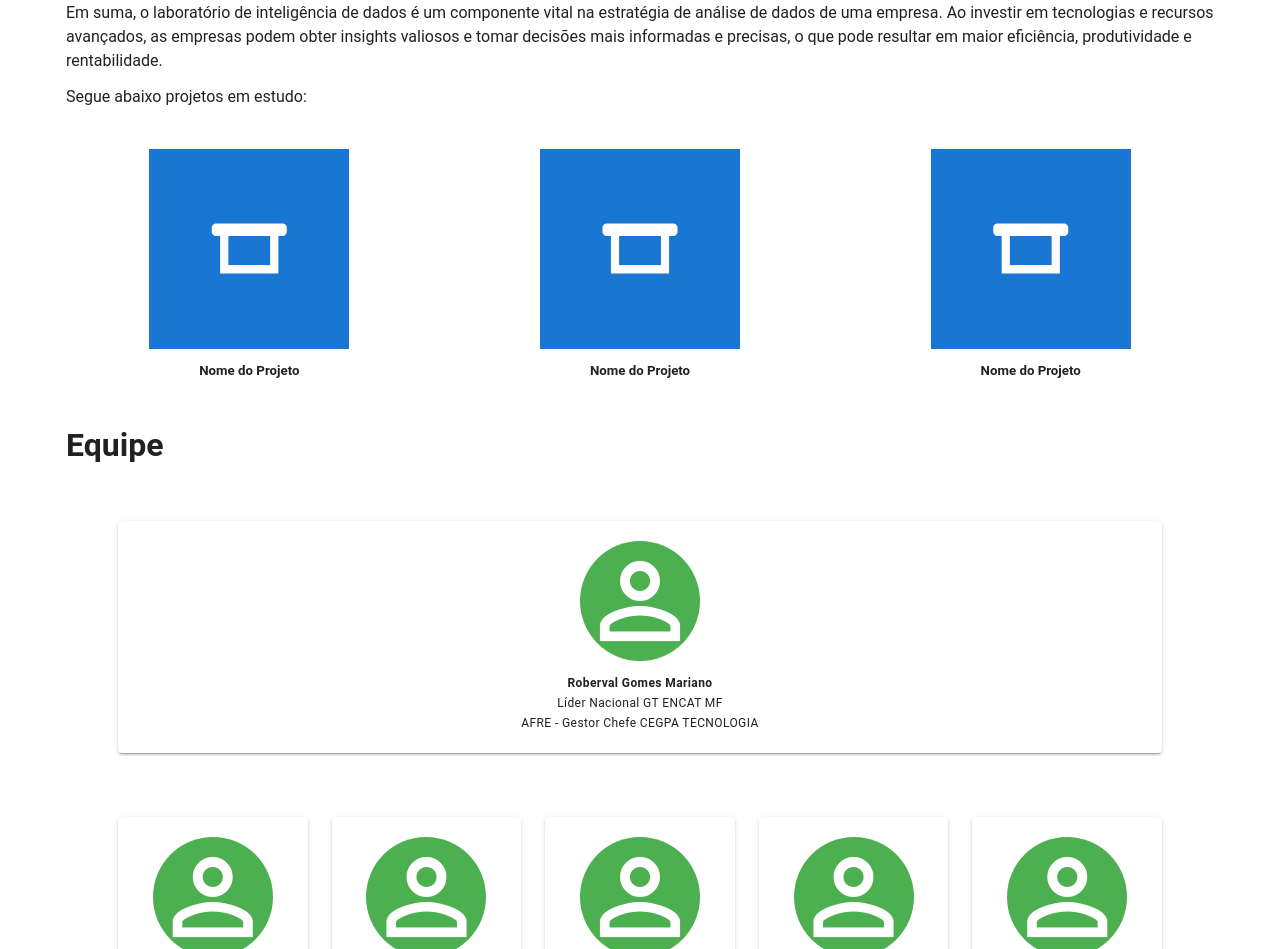
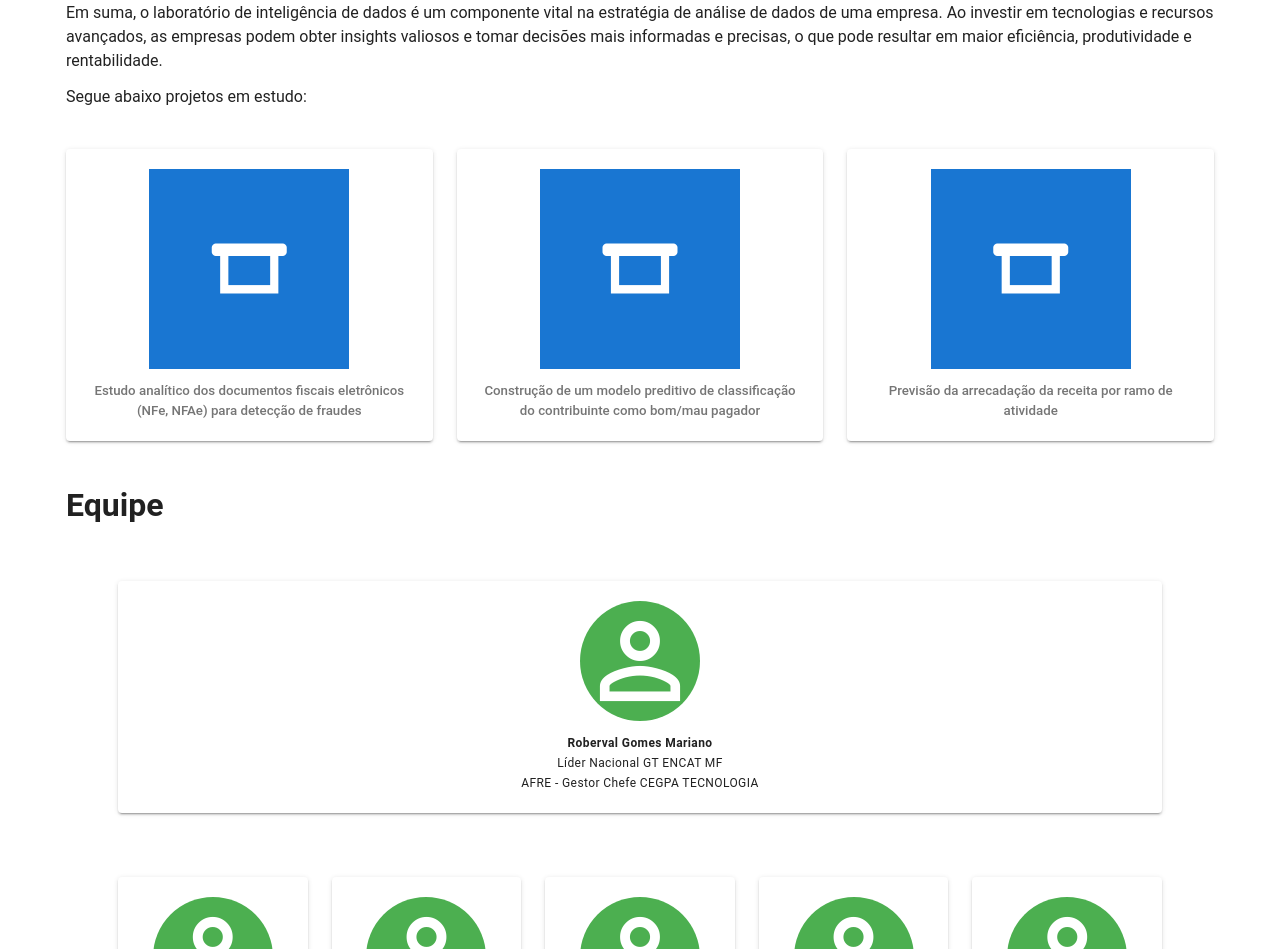
Before and after one commit to Guihumberto/lab-sefaz, a Nuxt app: page / in a window 1280 px wide. Shown: the part 1220-2169 px from the top of the page. Built offline with nearby package versions, Linux system fonts and the light colour scheme.

Commit message:
second commit

```diff
--- a/components/projects.vue
+++ b/components/projects.vue
@@ -1,5 +1,15 @@
 <template>
-    <div>
+     <v-hover
+        v-slot="{ isHovering, props }"
+      >
+        <v-card
+            :elevation="isHovering ? 16 : 2"
+            :class="{ 'on-hover': isHovering }"
+            variant="flat"
+            class="pa-5"
+            to="/project"
+            v-bind="props"
+        >
             <v-avatar
                     size="200"
                     rounded="0"
@@ -7,16 +17,22 @@
             >
                     <v-icon size="100">mdi-projector-screen-variant-outline</v-icon>
             </v-avatar>
-       <h5 class="mt-3">Nome do Projeto</h5>
-    </div>
+            <h5 class="mt-3 text-grey-darken-1 font-weight-medium"> {{ project.name }}</h5>
+        </v-card>
+    </v-hover>
 </template>
 
 <script>
     export default {
-
+        props:{
+            project: Object
+        }
     }
 </script>
 
-<style lang="scss" scoped>
-
+<style lang="sass" scoped>
+.v-card.on-hover.v-theme--dark
+  background-color: rgba(#FFF, 0.8)
+  >.v-card__text
+    color: #000
 </style>
--- a/pages/index.vue
+++ b/pages/index.vue
@@ -61,8 +61,8 @@
             </p>
             <div class="mt-10 text-center">
                 <v-row justify="center">
-                    <v-col v-for="item, i in 3" :key="i">
-                        <projects />
+                    <v-col v-for="item, i in projects" :key="i">
+                        <projects :project="item" />
                     </v-col>
                 </v-row>
             </div>
@@ -156,7 +156,12 @@
                     cargo: "",
                     formacao: "",
                     about: ""
-                }
+                },
+                projects:[
+                    {id: 0, name: "Estudo analítico dos documentos fiscais eletrônicos (NFe, NFAe) para detecção de fraudes", status: 0},
+                    {id: 1, name: "Construção de um modelo preditivo de classificação do contribuinte como bom/mau pagador", status: 0},
+                    {id: 1, name: "Previsão da arrecadação da receita por ramo de atividade", status: 0},
+                ]
             }
         },
         methods:{
--- /dev/null
+++ b/pages/project.vue
@@ -0,0 +1,26 @@
+<template>
+    <div>
+        <v-btn
+            to="/"
+            variant="flat"
+            prepend-icon="mdi-chevron-left"
+            class="pa-0"
+        >
+          voltar
+        </v-btn>
+        <h1>Projeto</h1>
+        <h5>Dados do projeto</h5>
+        <v-divider></v-divider>
+        <p>Lorem ipsum, dolor sit amet consectetur adipisicing elit. Sequi asperiores minima, voluptatem aut praesentium fuga cumque porro et consectetur architecto rerum, corrupti aliquam rem! Magni, cupiditate amet. Vero, assumenda deserunt.</p>
+    </div>
+</template>
+
+<script>
+    export default {
+
+    }
+</script>
+
+<style lang="scss" scoped>
+
+</style>
```
Lines whose indentation alone changed are shown as unchanged.
